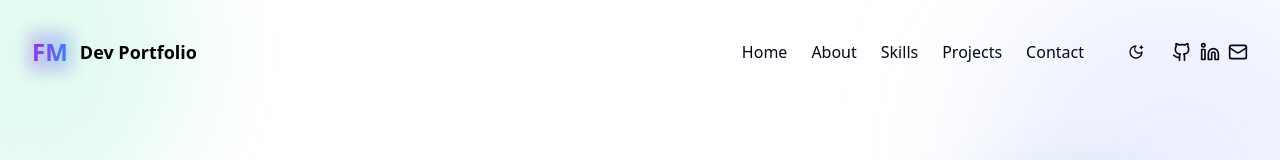
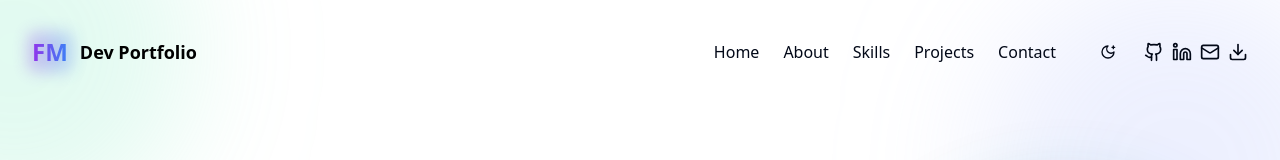
Before and after one commit to Faqih001/Developer-Portfolio, a React (Vite) app: page / in a window 1280 px wide. Shown: the top 160 px of the page. Built offline with nearby package versions, Linux system fonts and the light colour scheme; no server answers; the database is empty.

Commit message:
feat: add download resume link to NavBar component

```diff
--- a/src/components/NavBar.tsx
+++ b/src/components/NavBar.tsx
@@ -1,6 +1,5 @@
-
 import { useState, useEffect } from 'react';
-import { Menu, X, Github, Linkedin, Mail, MoonStar, Sun } from 'lucide-react';
+import { Menu, X, Github, Linkedin, Mail, MoonStar, Sun, Download } from 'lucide-react';
 import { cn } from '@/lib/utils';
 import { Button } from '@/components/ui/button';
 
@@ -19,13 +18,11 @@ export default function NavBar() {
   }, []);
 
   useEffect(() => {
-    // Check if user prefers dark mode
     if (window.matchMedia && window.matchMedia('(prefers-color-scheme: dark)').matches) {
       setIsDarkMode(true);
       document.documentElement.classList.add('dark');
     }
 
-    // Listen for changes in color scheme preference
     const mediaQuery = window.matchMedia('(prefers-color-scheme: dark)');
     const handleChange = (e: MediaQueryListEvent) => {
       setIsDarkMode(e.matches);
@@ -50,6 +47,8 @@ export default function NavBar() {
       document.documentElement.classList.add('dark');
     }
   };
+
+  const resumeLink = "https://docs.google.com/document/d/13SSAtepBus2e5zSipSqKQQ3BZetnkC0e/edit?usp=sharing&ouid=106720930584260395877&rtpof=true&sd=true";
 
   return (
     <nav className={cn(
@@ -104,6 +103,10 @@ export default function NavBar() {
                    className="hover:text-purple-600 transition-colors duration-300" title="Email Fakii Ahmad">
                   <Mail size={20} />
                 </a>
+                <a href={resumeLink} target="_blank" rel="noopener noreferrer"
+                   className="hover:text-purple-600 transition-colors duration-300" title="Download Resume">
+                  <Download size={20} />
+                </a>
               </div>
             </div>
           </div>
@@ -136,6 +139,13 @@ export default function NavBar() {
           <a href="#skills" className="block py-2 hover:text-purple-600 transition-colors duration-300" onClick={toggleMenu}>Skills</a>
           <a href="#projects" className="block py-2 hover:text-purple-600 transition-colors duration-300" onClick={toggleMenu}>Projects</a>
           <a href="#contact" className="block py-2 hover:text-purple-600 transition-colors duration-300" onClick={toggleMenu}>Contact</a>
+          <a href={resumeLink} target="_blank" rel="noopener noreferrer"
+             className="block py-2 hover:text-purple-600 transition-colors duration-300" onClick={toggleMenu}>
+            <div className="flex items-center space-x-2">
+              <Download size={20} />
+              <span>Resume</span>
+            </div>
+          </a>
 
           <div className="flex space-x-6 pt-2 border-t border-gray-200 dark:border-gray-700">
             <a href="https://github.com/Faqih001" target="_blank" rel="noopener noreferrer"
```
